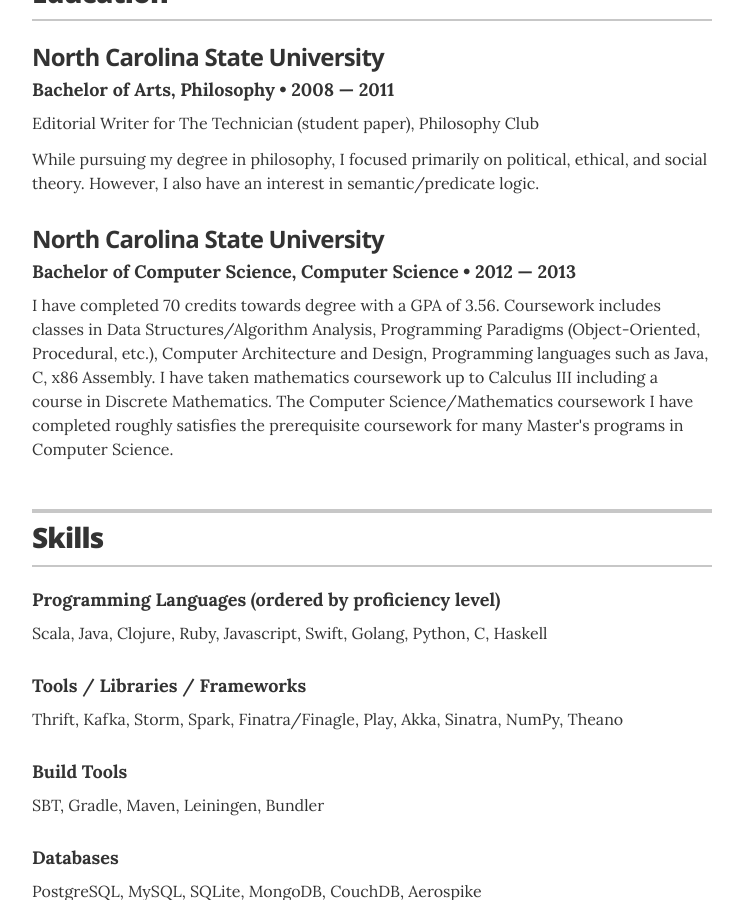
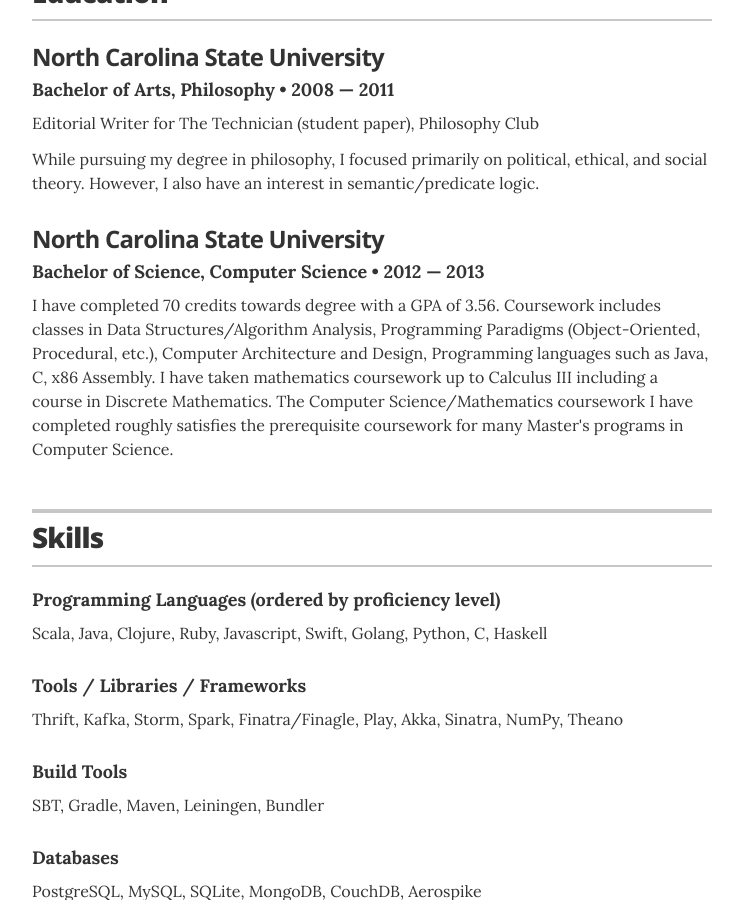
Before and after one commit to meekrabR6R/sites, a Jekyll site: the page built from resume/index.html, in a window 1280 px wide and 900 px high, scrolled down 1732 px. Shown: the whole window, without its empty margins (268-1011 px from the left). Built offline with Jekyll 4.4.1, drawn with Linux system fonts in a browser that asks for light colours.

Commit message:
fix another dumb typo

```diff
--- a/resume/_layouts/resume.html
+++ b/resume/_layouts/resume.html
@@ -112,7 +112,7 @@
 
         <div class="resume-item" itemscope itemprop="alumniOf" itemtype="http://schema.org/CollegeOrUniversity">
           <h3 class="resume-item-title" itemprop="name">North Carolina State University</h3>
-          <h4 class="resume-item-details" itemprop="description">Bachelor of Computer Science, Computer Science &bull; 2012 &mdash; 2013</h4>
+          <h4 class="resume-item-details" itemprop="description">Bachelor of Science, Computer Science &bull; 2012 &mdash; 2013</h4>
           <p class="resume-item-copy">I have completed 70 credits towards degree with a GPA of 3.56. Coursework includes classes in Data Structures/Algorithm Analysis, Programming Paradigms (Object-Oriented, Procedural, etc.), Computer Architecture and Design, Programming languages such as Java, C, x86 Assembly. I have taken mathematics coursework up to Calculus III including a course in Discrete Mathematics. The Computer Science/Mathematics coursework I have completed roughly satisfies the prerequisite coursework for many Master's programs in Computer Science.</p>
         </div>
 
```
